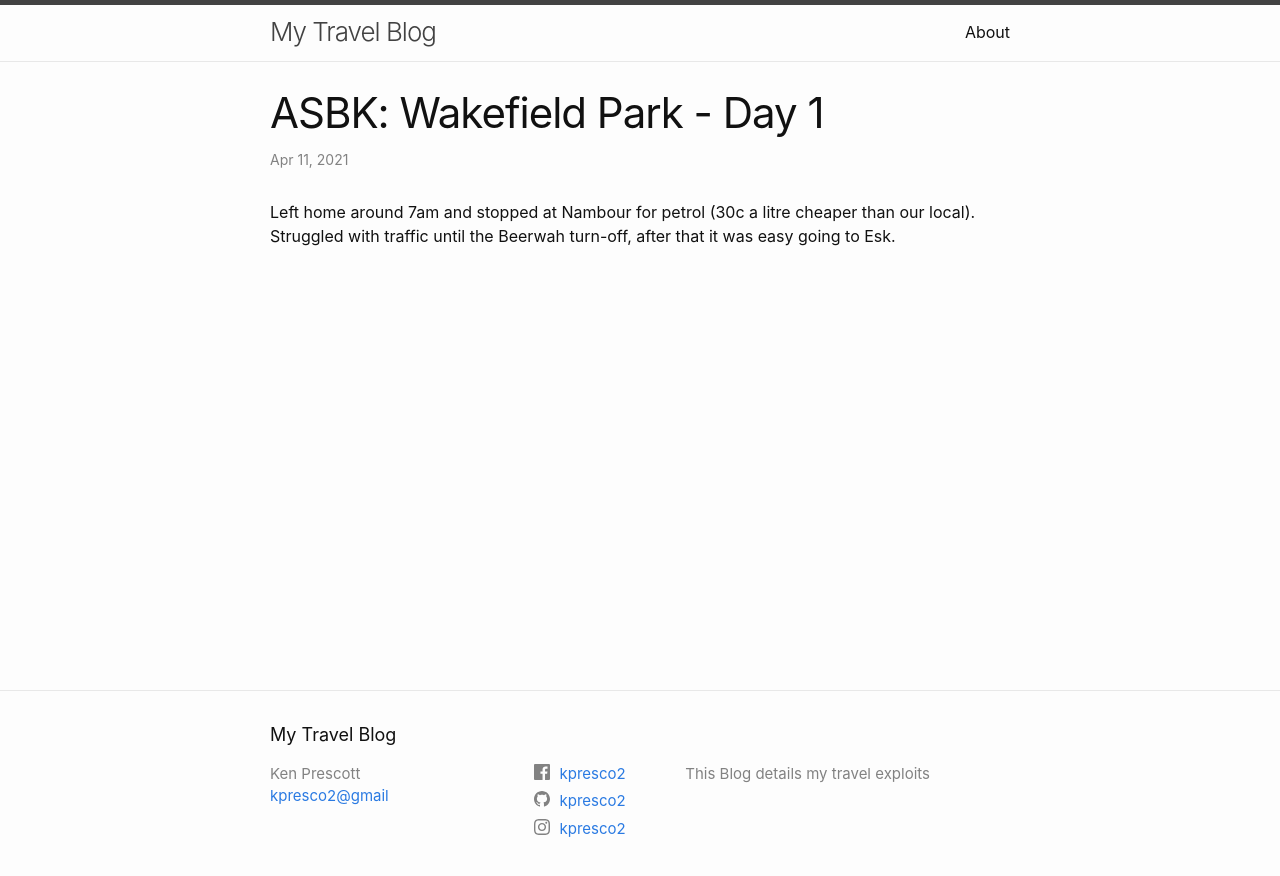
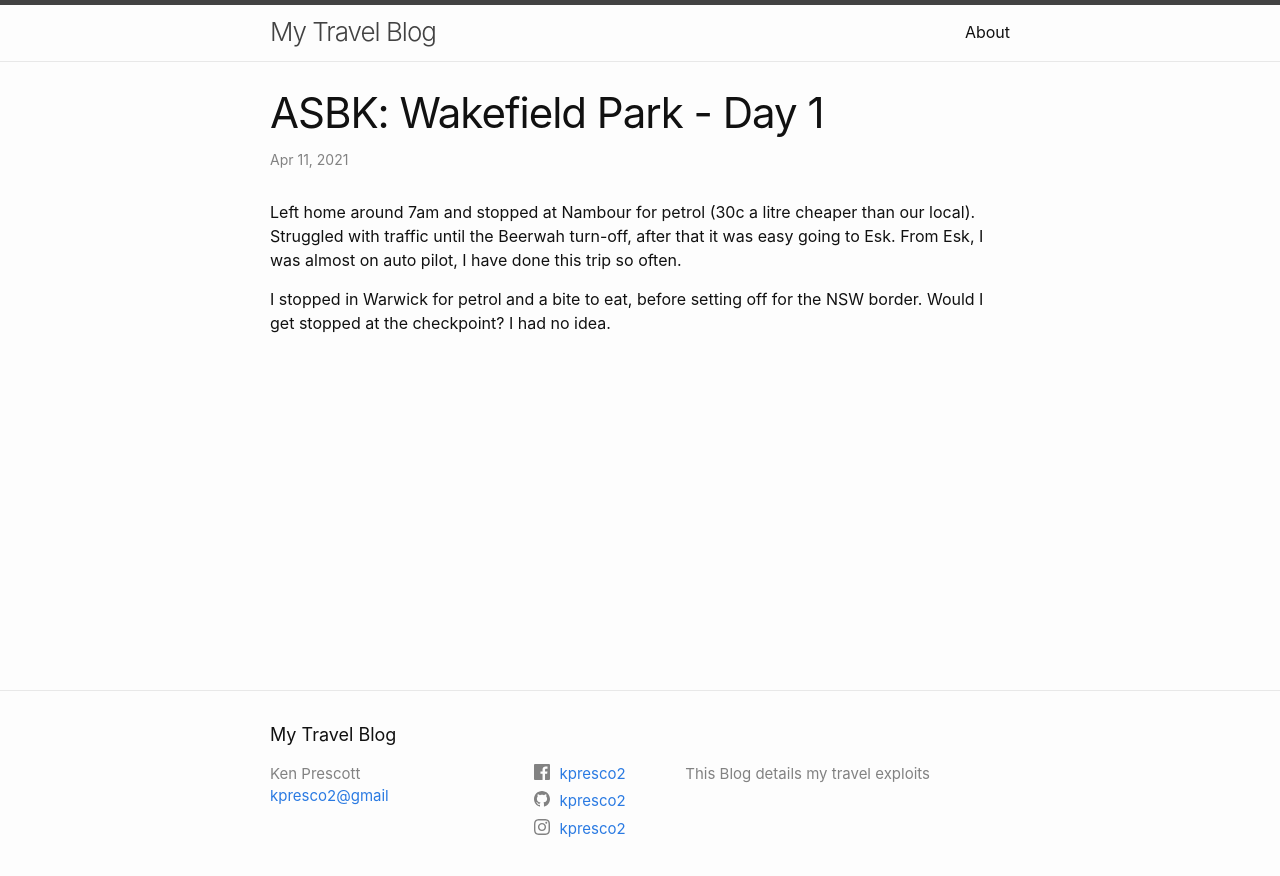
Before and after one commit to kpresco2/Travel-Blog, a Jekyll site: the page built from _posts/2021-04-11-ASBK-Wakefield-Park-Day1.md, in a window 1280 px wide. Shown: the top 876 px of the page. Built offline with Jekyll 4.4.1, drawn with Linux system fonts in a browser that asks for light colours.

Commit message:
Update 2021-04-11-ASBK-Wakefield-Park-Day1.md

```diff
--- a/_posts/2021-04-11-ASBK-Wakefield-Park-Day1.md
+++ b/_posts/2021-04-11-ASBK-Wakefield-Park-Day1.md
@@ -3,3 +3,6 @@ layout: post
 title: "ASBK: Wakefield Park - Day 1"
 ---
 Left home around 7am and stopped at Nambour for petrol (30c a litre cheaper than our local).  Struggled with traffic until the Beerwah turn-off, after that it was easy going to Esk.
+ From Esk, I was almost on auto pilot, I have done this trip so often.
+
+I stopped in Warwick for petrol and a bite to eat, before setting off for the NSW border.  Would I get stopped at the checkpoint? I had no idea.
```
